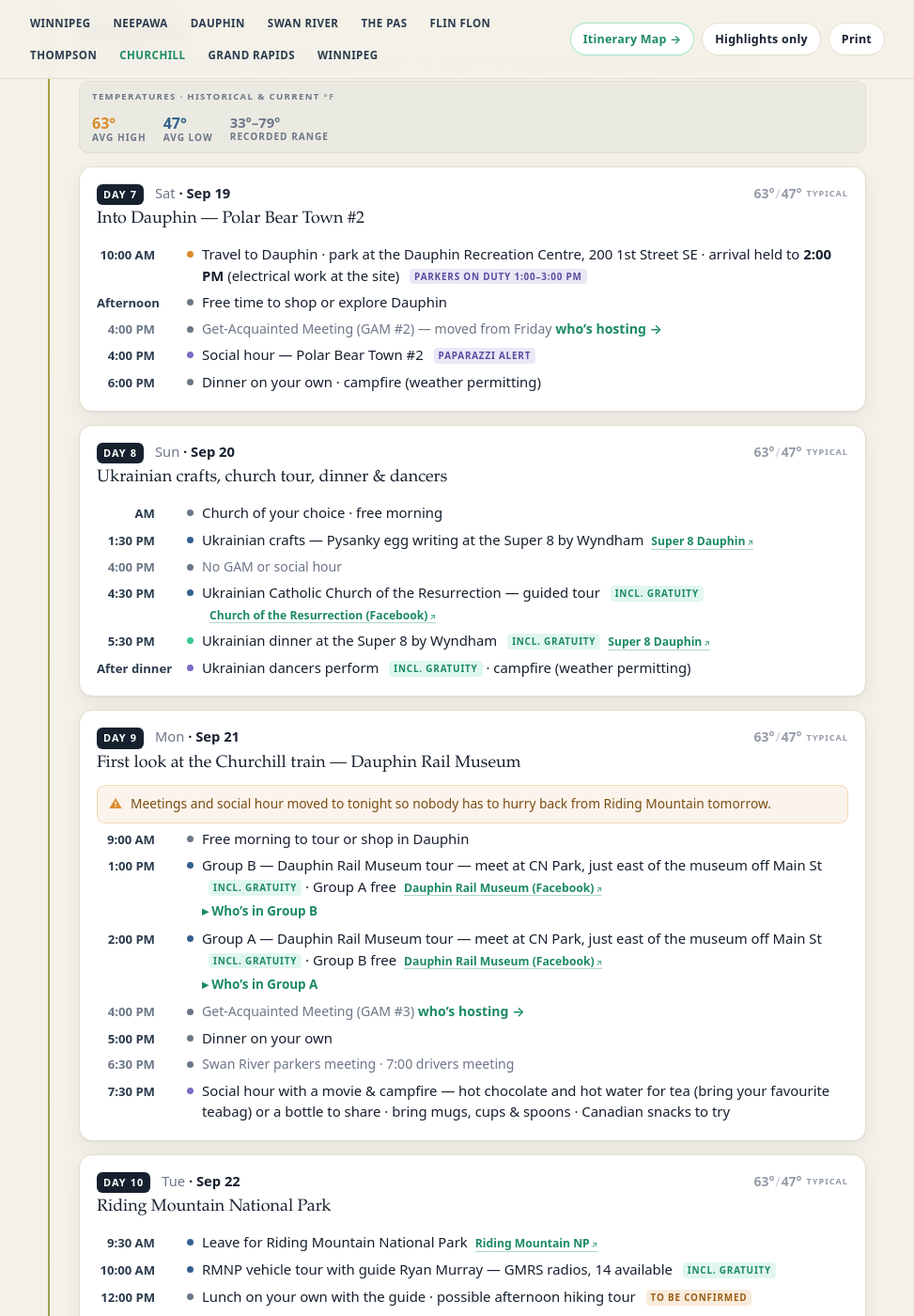
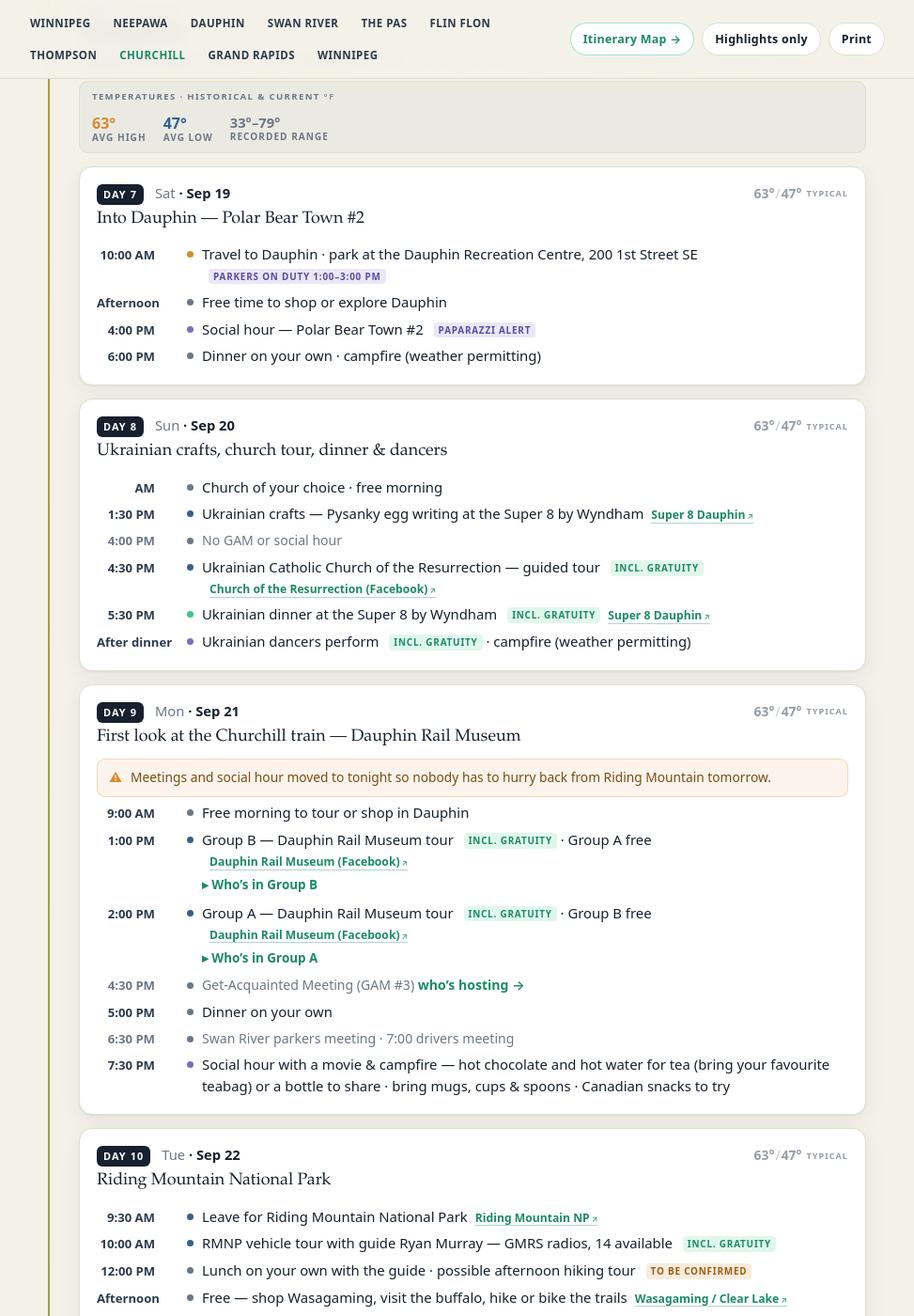
Before and after one commit to snthor-phd/polar-bears-2026, a Jekyll site: the page built from itinerary/index.html, in a window 1280 px wide and 1400 px high, scrolled down 3499 px. Shown: the whole window at 94% size, without its empty margins (158-1131 px from the left). Built offline with Jekyll 4.4.1, drawn with Linux system fonts in a browser that asks for light colours; some of the changed text lies outside the part shown.

Commit message:
Itinerary: keep only tonight and future WhatsApp updates (revert past-day edits)
Co-Authored-By: Claude Opus 5 <noreply@anthropic.com>
Claude-Session: https://claude.ai/code/session_012pkrbgdBFutrvH1rszzQij

```diff
--- a/_data/itinerary.json
+++ b/_data/itinerary.json
@@ -341,7 +341,7 @@
      {
       "t": "4:00 PM",
       "c": "routine",
-      "d": "<s>Get-Acquainted Meeting (GAM #2)</s> — postponed to Sat Sep 19 (rain) <a class='gaml' href='../gams/#gam2'>who&rsquo;s hosting</a>"
+      "d": "Get-Acquainted Meeting (GAM #2) <a class='gaml' href='../gams/#gam2'>who&rsquo;s hosting</a>"
      },
      {
       "t": "5:30 PM",
@@ -403,18 +403,13 @@
      {
       "t": "10:00 AM",
       "c": "arrive",
-      "d": "Travel to Dauphin · park at the Dauphin Recreation Centre, 200 1st Street SE · arrival held to <strong>2:00 PM</strong> (electrical work at the site) <span class='tag pbt'>parkers on duty 1:00–3:00 PM</span>",
+      "d": "Travel to Dauphin · park at the Dauphin Recreation Centre, 200 1st Street SE <span class='tag pbt'>parkers on duty 1:00–3:00 PM</span>",
       "out": true
      },
      {
       "t": "Afternoon",
       "c": "free",
       "d": "Free time to shop or explore Dauphin"
-     },
-     {
-      "t": "4:00 PM",
-      "c": "routine",
-      "d": "Get-Acquainted Meeting (GAM #2) — moved from Friday <a class='gaml' href='../gams/#gam2'>who&rsquo;s hosting</a>"
      },
      {
       "t": "4:00 PM",
@@ -500,7 +495,7 @@
      {
       "t": "1:00 PM",
       "c": "tour",
-      "d": "Group B — Dauphin Rail Museum tour — meet at CN Park, just east of the museum off Main St <span class='tag inc'>incl. gratuity</span> · Group A free",
+      "d": "Group B — Dauphin Rail Museum tour <span class='tag inc'>incl. gratuity</span> · Group A free",
       "links": [
        {
         "l": "Dauphin Rail Museum (Facebook)",
@@ -515,7 +510,7 @@
      {
       "t": "2:00 PM",
       "c": "tour",
-      "d": "Group A — Dauphin Rail Museum tour — meet at CN Park, just east of the museum off Main St <span class='tag inc'>incl. gratuity</span> · Group B free",
+      "d": "Group A — Dauphin Rail Museum tour <span class='tag inc'>incl. gratuity</span> · Group B free",
       "links": [
        {
         "l": "Dauphin Rail Museum (Facebook)",
@@ -528,7 +523,7 @@
       }
      },
      {
-      "t": "4:00 PM",
+      "t": "4:30 PM",
       "c": "routine",
       "d": "Get-Acquainted Meeting (GAM #3) <a class='gaml' href='../gams/#gam3'>who&rsquo;s hosting</a>"
      },
--- a/gams/index.html
+++ b/gams/index.html
@@ -176,10 +176,10 @@ search_summary: "All five Get Acquainted Meetings — Sep 15, 18, 21, 24 and 26
     { n:1, day:"Tuesday", date:"Sep 15", time:"5:00 PM", dayn:3, where:"Neepawa &middot; Lions Riverbend",
       groups:[ {host:14,rigs:[1,10,14,18]}, {host:12,rigs:[4,8,12,16]}, {host:6,rigs:[2,6,15,19]},
                {host:13,rigs:[5,9,13,17]}, {host:3,rigs:[3,7,11,20]} ] },
-    { n:2, day:"Saturday", date:"Sep 19", time:"4:00 PM", dayn:7, where:"Dauphin &middot; Recreation Centre lot",
+    { n:2, day:"Friday", date:"Sep 18", time:"4:00 PM", dayn:6, where:"Neepawa &middot; Lions Riverbend",
       groups:[ {host:1,rigs:[1,8,15,17]}, {host:2,rigs:[2,9,11,18]}, {host:19,rigs:[3,10,12,19]},
                {host:4,rigs:[4,6,13,20]}, {host:5,rigs:[5,7,14,16]} ] },
-    { n:3, day:"Monday", date:"Sep 21", time:"4:00 PM", dayn:9, where:"Dauphin &middot; Recreation Centre lot",
+    { n:3, day:"Monday", date:"Sep 21", time:"4:30 PM", dayn:9, where:"Dauphin &middot; Recreation Centre lot",
       groups:[ {host:9,rigs:[1,9,12,20]}, {host:18,rigs:[4,7,15,18]}, {host:10,rigs:[2,10,13,16]},
                {host:8,rigs:[5,8,11,19]}, {host:17,rigs:[3,6,14,17]} ] },
     { n:4, day:"Thursday", date:"Sep 24", time:"4:00 PM", dayn:12, where:"Swan River &middot; Green Acres",
```
